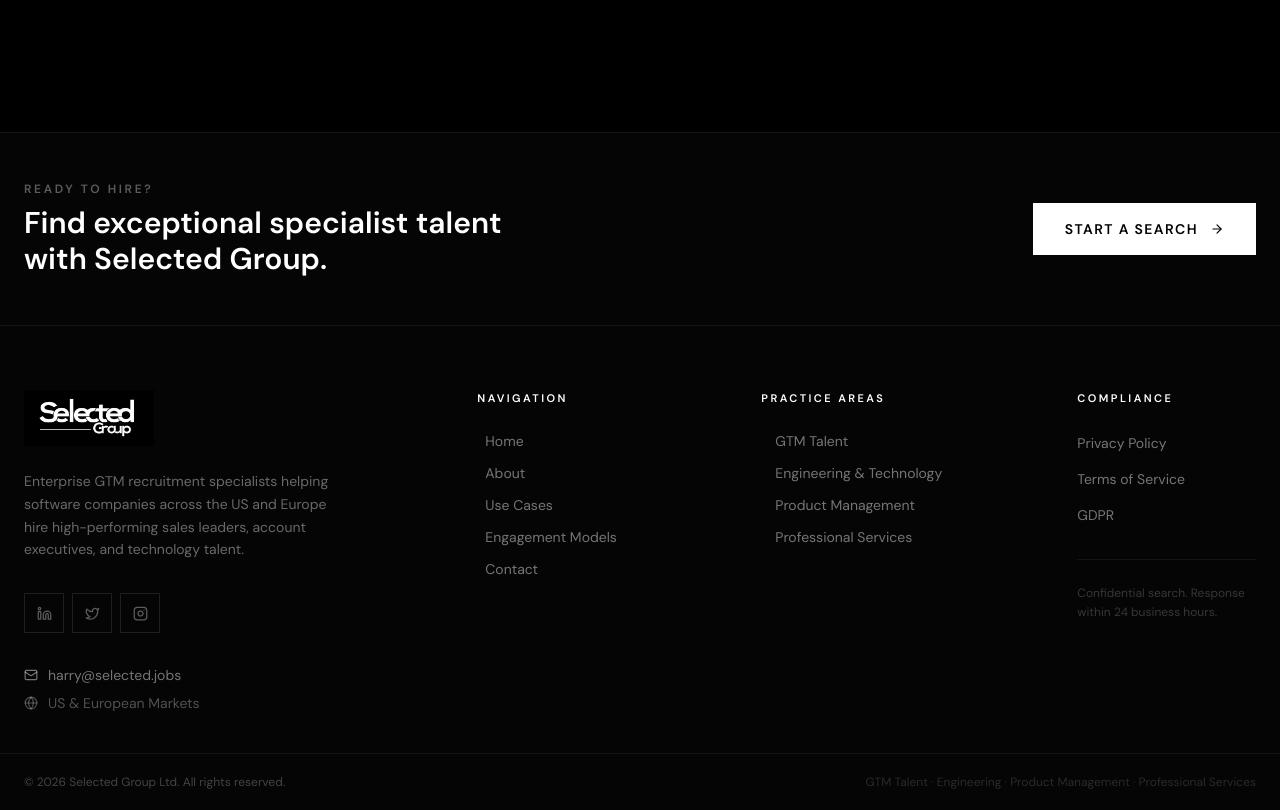
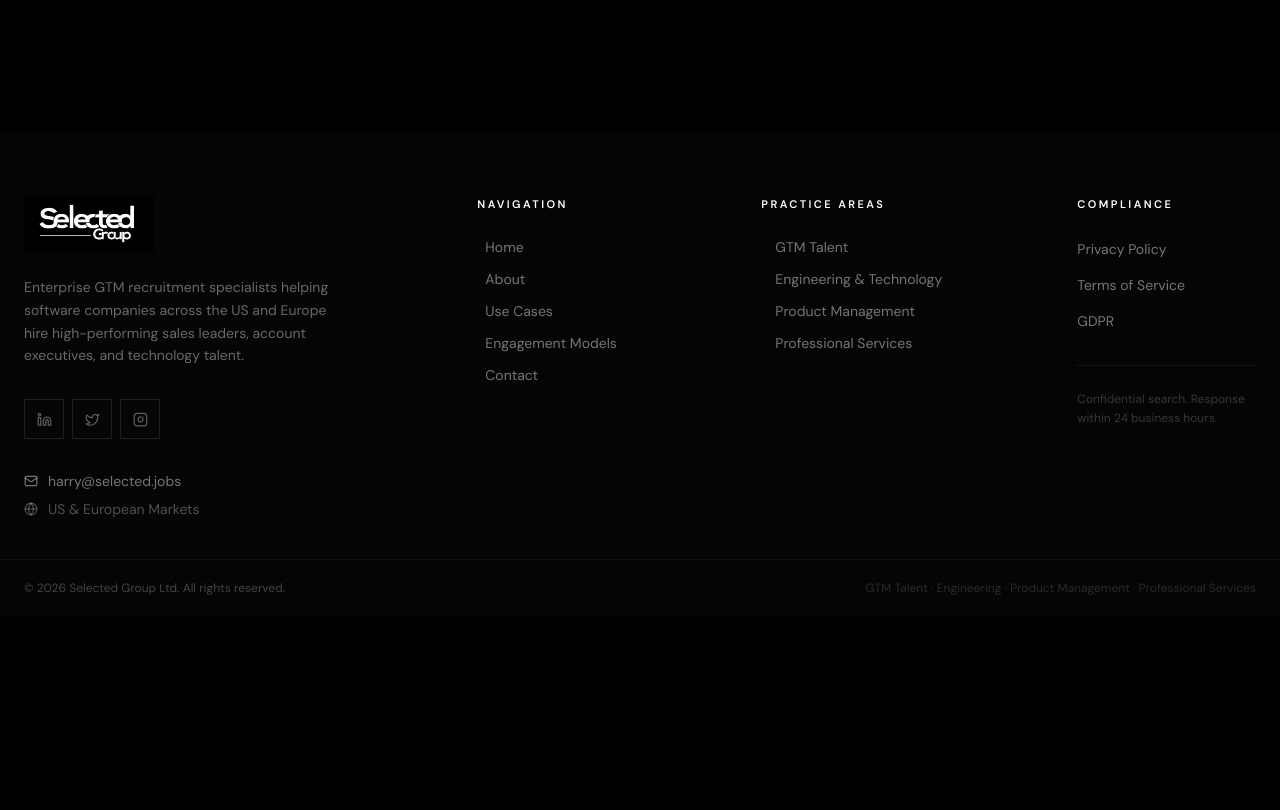
Before and after one commit to harryselectedjobs/selected-group, a React (Vite) app: page /sequences/create in a window 1280 px wide. Shown: the part 1420-2230 px from the top of the page. After the commit the page ends 2036 px from the top, so only its background shows below. Built offline with nearby package versions, Linux system fonts and the light colour scheme.

Commit message:
Remove search field from footer

```diff
--- a/src/components/Footer.jsx
+++ b/src/components/Footer.jsx
@@ -51,7 +51,7 @@ export default function Footer() {
     <footer className="bg-[#050505]">
 
       {/* CTA Banner */}
-      <div className="border-t border-white/[0.06] border-b border-white/[0.06]">
+      {/* <div className="border-t border-white/[0.06] border-b border-white/[0.06]">
         <div className="max-w-7xl mx-auto px-6 py-12 flex flex-col md:flex-row items-center justify-between gap-6">
           <div>
             <p className="text-white/35 text-xs font-semibold tracking-[0.22em] uppercase mb-2">
@@ -70,7 +70,7 @@ export default function Footer() {
             <ArrowRight size={14} className="transition-transform duration-300 group-hover:translate-x-1" />
           </button>
         </div>
-      </div>
+      </div> */}
 
       {/* Main Content */}
       <div className="max-w-7xl mx-auto px-6 pt-16 pb-10 grid grid-cols-1 md:grid-cols-2 lg:grid-cols-12 gap-10 lg:gap-8">
```
